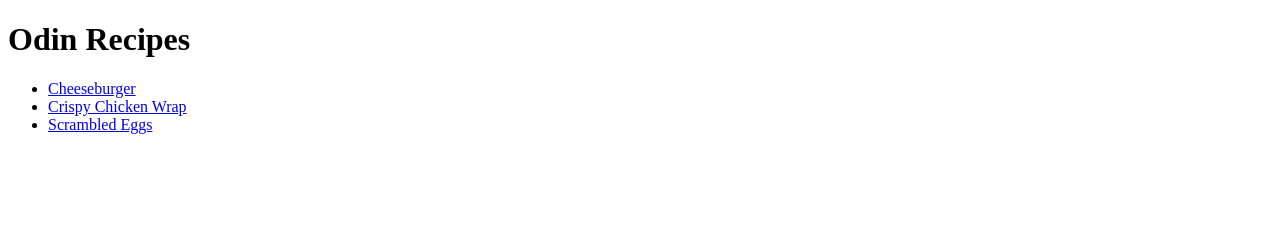
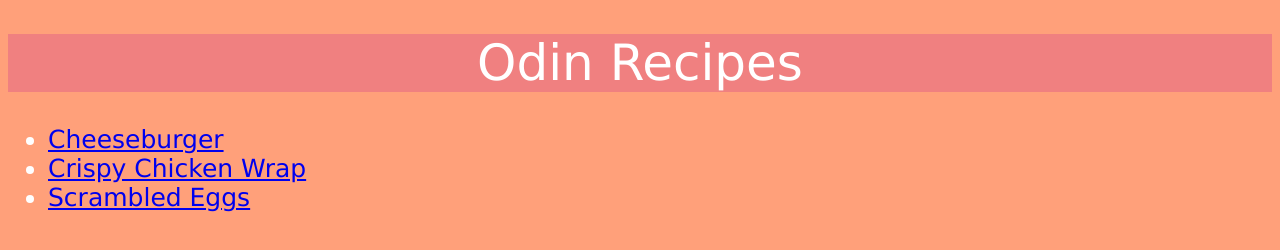
Before and after one commit to MatthanManangan/odin-recipes, a plain HTML site: page index.html in a window 1280 px wide. Drawn offline with Linux system fonts and the light colour scheme.

Commit message:
Reapplied CSS to have a better style
This includes the index.html, style.css

```diff
--- a/index.html
+++ b/index.html
@@ -4,6 +4,7 @@
     <!-- Heading -->
     <meta charset="UTF-8">
     <title>Odin Recipes</title>
+    <link rel="stylesheet" href="./style.css">
 </head>
 
 <body>
@@ -11,9 +12,9 @@
     <h1>Odin Recipes</h1>
     <!-- Unordered List of 3 Recipes -->
     <ul>
-        <li><a href="./recipes/cheeseburger.html">Cheeseburger</a></li>
-        <li><a href="./recipes/chickenwrap.html">Crispy Chicken Wrap</a></li>
-        <li><a href="./recipes/scrambledegg.html">Scrambled Eggs</a></li>
+        <li class="cheeseburger"><a href="./recipes/cheeseburger.html">Cheeseburger</a></li>
+        <li class="chickenwrap"><a href="./recipes/chickenwrap.html">Crispy Chicken Wrap</a></li>
+        <li class="scrambledegg"><a href="./recipes/scrambledegg.html">Scrambled Eggs</a></li>
     </ul>
 
 </body>
--- /dev/null
+++ b/style.css
@@ -0,0 +1,39 @@
+/* Index.html */
+h1 {
+    font-size: 50px;
+    background-color: lightcoral;
+    text-align: center;
+    color: white;
+    font-family:'Lucida Sans', 'Lucida Sans Regular', 'Lucida Grande', 'Lucida Sans Unicode', Geneva, Verdana, sans-serif;
+    font-weight: 100;
+}
+
+body {
+    background-color: lightsalmon;
+}
+
+
+.cheeseburger,
+.chickenwrap,
+.scrambledegg {
+    font-size: 25px;
+    font-family:'Lucida Sans', 'Lucida Sans Regular', 'Lucida Grande', 'Lucida Sans Unicode', Geneva, Verdana, sans-serif;
+}
+
+.cheeseburger {
+    color: white;
+}
+.chickenwrap {
+    color: white;
+}
+
+.scrambledegg {
+    color: white;
+}
+
+/* Cheeseburger.html */
+
+
+/* Chickenwrap.html */
+
+/* Scrambledegg.html */
```
Also changed, not shown: recipes/cheeseburger.html (+1 -0 lines), recipes/chickenwrap.html (+2 -0 lines), recipes/scrambledegg.html (+1 -0 lines), 1 other file.
